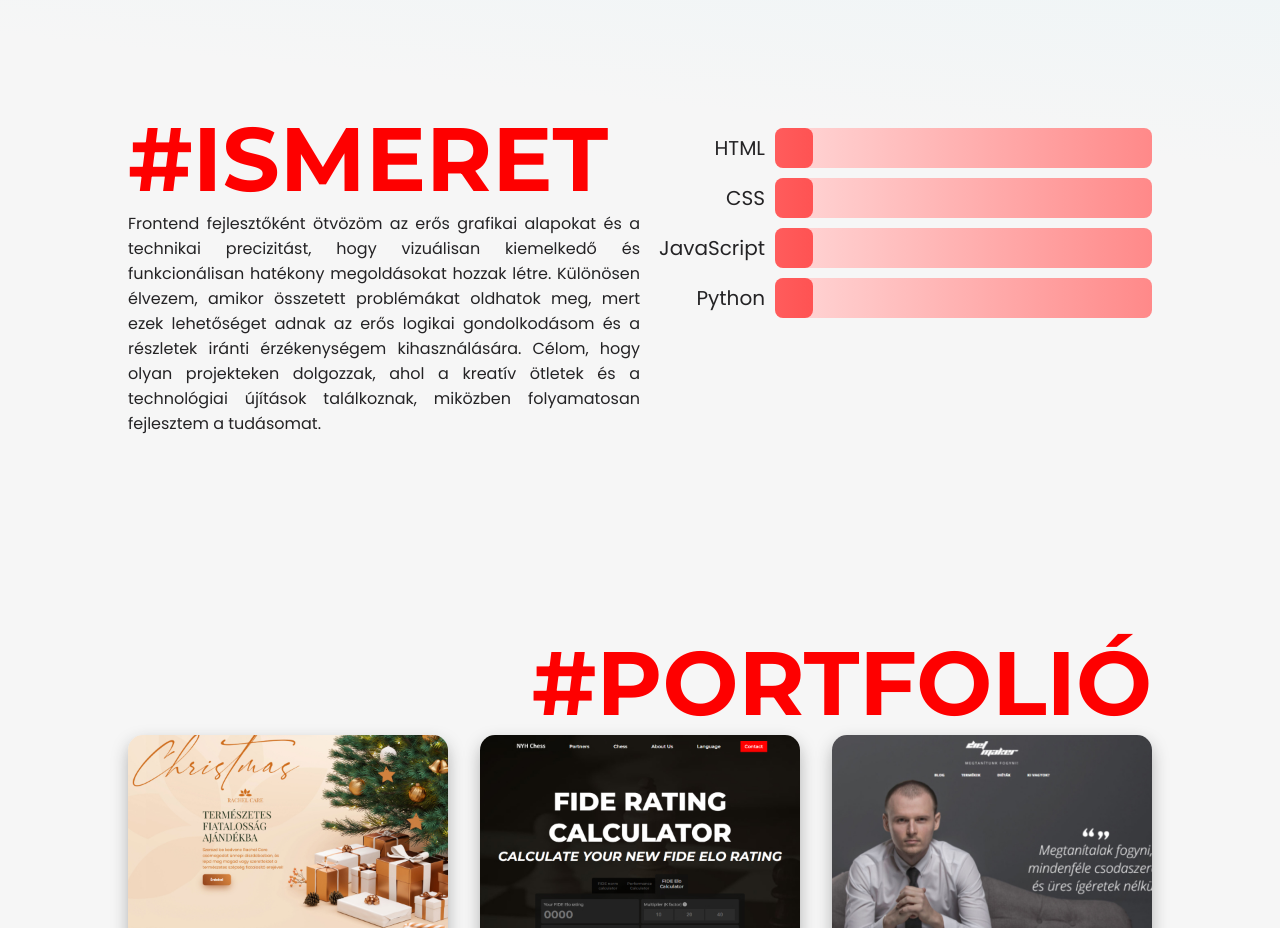
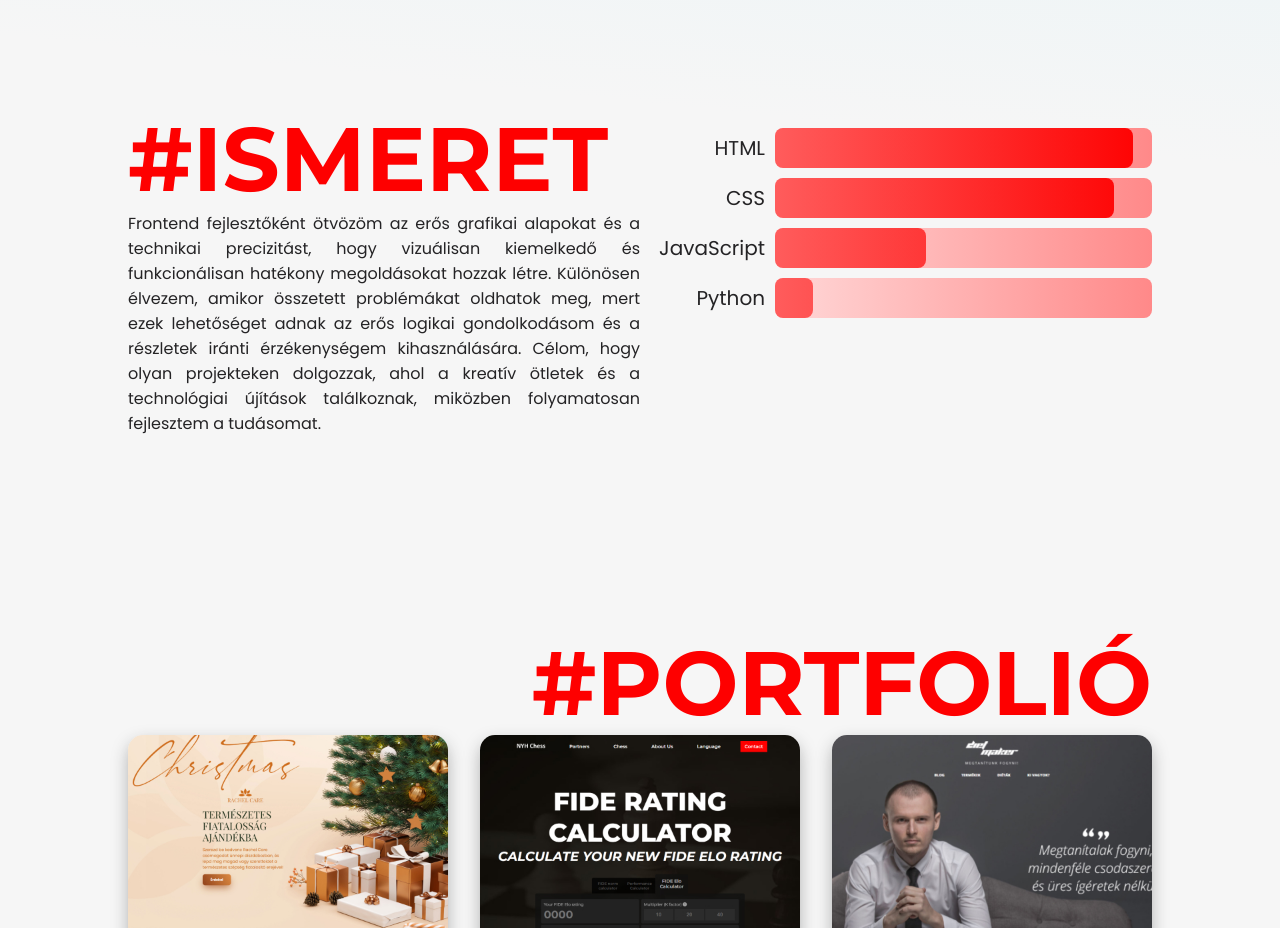
Before and after one commit to teremyalex/teremyalex.github.io, a plain HTML site: page index.html in a window 1280 px wide. Shown: the part 1360-2288 px from the top of the page. Drawn offline with nearby package versions, Linux system fonts and the light colour scheme.

Commit message:
Update index.html

```diff
--- a/index.html
+++ b/index.html
@@ -40,7 +40,7 @@ h1{font-family: 'Montserrat'; font-size: 90px; font-weight:700; line-height:63px
 .ismeret .graph {display:flex; flex-wrap:wrap; align-items: center; justify-content: flex-end; gap: 10px; margin: 0 0 10px;}
 .ismeret .graph .title{font-size:20px;}
 .ismeret .graph .bar{background: linear-gradient(90deg, #FFD8D8, #FF8989); max-width: 377px; width: 100%; height: 40px; border-radius: 8px;}
-.ismeret .graph .bar div{background: linear-gradient(90deg, #FF5C5C, #FE0000); background-size:377px; max-width: calc(377px*0.1); width: 100%; height: 40px; border-radius: 8px;}
+.ismeret .graph .bar div{background: linear-gradient(90deg, #FF5C5C, #FE0000); background-size:377px; width: 100%; height: 40px; border-radius: 8px;}
 </style>
 
 
@@ -89,28 +89,28 @@ h1{font-family: 'Montserrat'; font-size: 90px; font-weight:700; line-height:63px
                     <div class="graph">
                         <div class="title">HTML</div>
                         <div class="bar">
-                            <div>
+                            <div style="max-width: calc(377px*0.95);">
                             </div>
                         </div>
                     </div>
                     <div class="graph">
                         <div class="title">CSS</div>
                         <div class="bar">
-                            <div>
+                            <div style="max-width: calc(377px*0.9);">
                             </div>
                         </div>
                     </div>
                     <div class="graph">
                         <div class="title">JavaScript</div>
                         <div class="bar">
-                            <div>
+                            <div style="max-width: calc(377px*0.4);">
                             </div>
                         </div>
                     </div>
                     <div class="graph">
                         <div class="title">Python</div>
                         <div class="bar">
-                            <div>
+                            <div style="max-width: calc(377px*0.1);">
                             </div>
                         </div>
                     </div>
```
